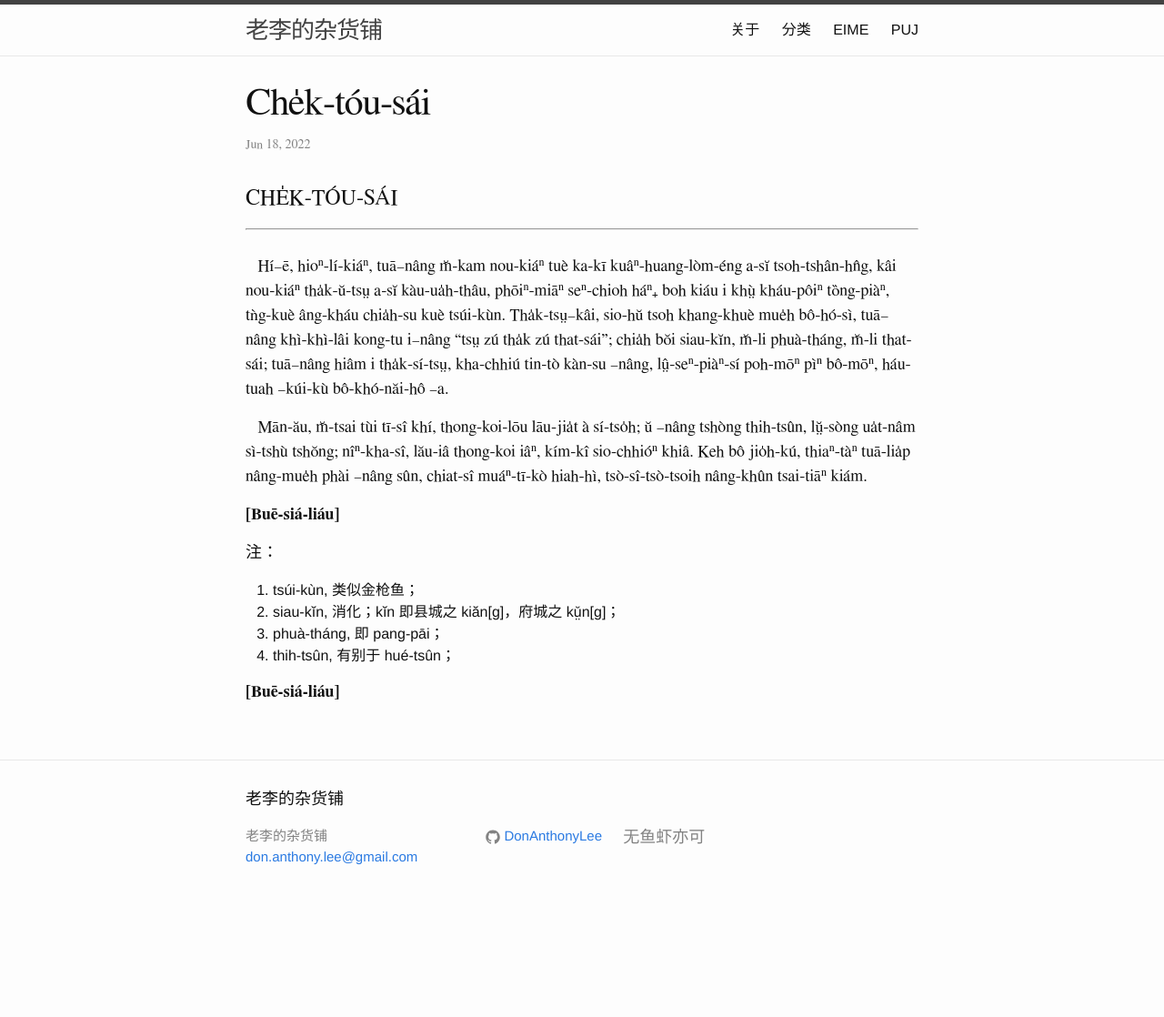
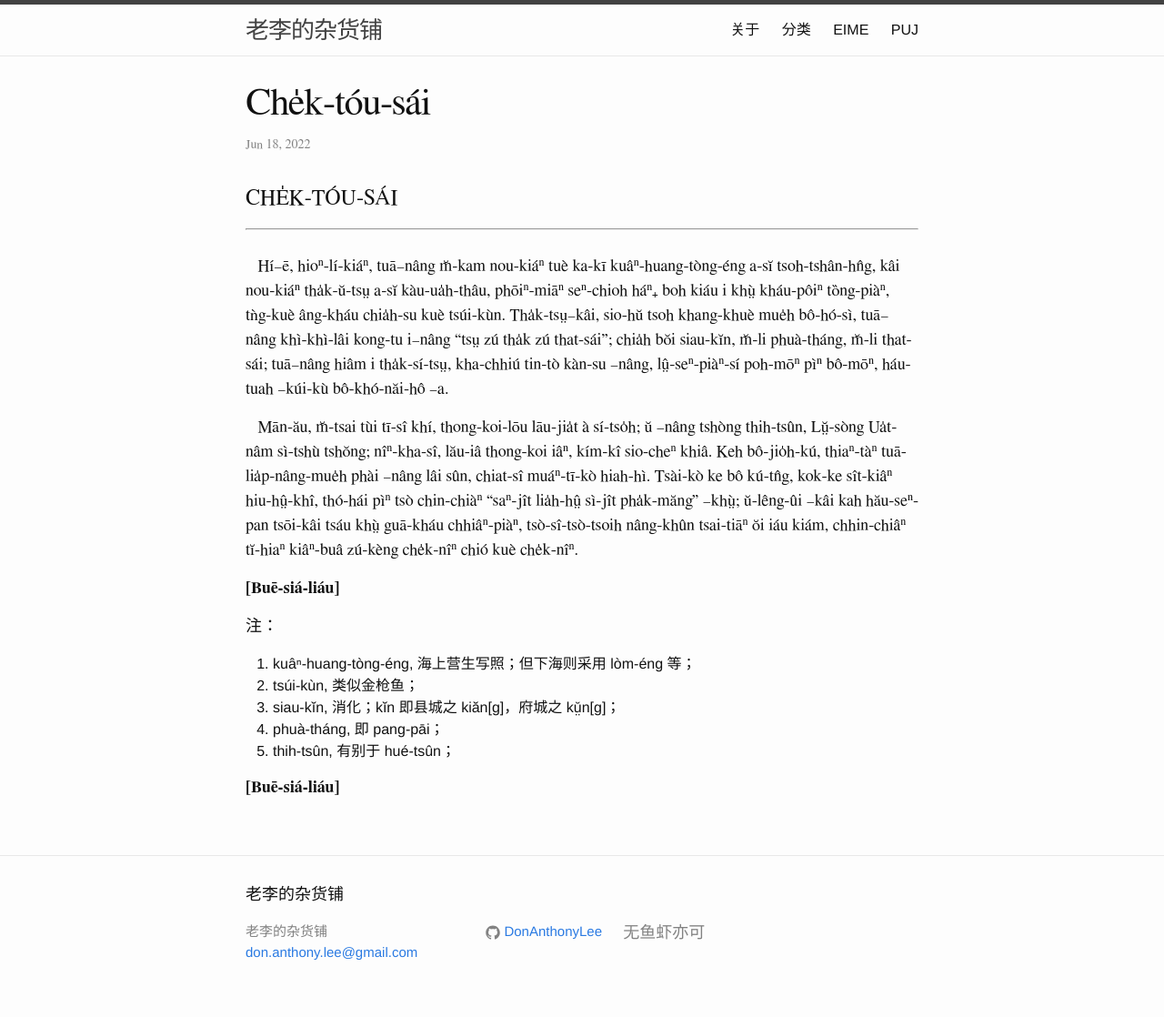
Before and after one commit to DonAnthonyLee/DonAnthonyLee.github.io, a Jekyll site: the page built from docs/puj/Che̍k-tóu-sái.md, in a window 1280 px wide. Shown: the whole page at 91% size. Built offline with Jekyll 4.4.1, drawn with Linux system fonts in a browser that asks for light colours; before the commit the page ends 1013 px from its top, so only the background shows below that.

Commit message:
update Che̍k-tóu-sái.md

```diff
--- a/docs/puj/Che̍k-tóu-sái.md
+++ b/docs/puj/Che̍k-tóu-sái.md
@@ -14,15 +14,14 @@
 </style>
 
 # CHE̍K-TÓU-SÁI
-<!-- <font size="2">Tsak--chiá: <em>Lău Lí</em></font> -->
+<!-- <font size="2">Tsak--chiá: <em>Hái-suaⁿ lău Lí</em></font> -->
 <hr>
 <br>
 &nbsp;&nbsp;
-Hí--ē, hioⁿ-lí-kiáⁿ, tuā--nâng m̆-kam nou-kiáⁿ tuè ka-kī kuâⁿ-huang-lòm-éng a-sĭ tsoh-tshân-hn̂g, kâi nou-kiáⁿ tha̍k-ŭ-tsṳ a-sĭ kàu-ua̍h-thâu, phōiⁿ-miāⁿ seⁿ-chioh háⁿ₊ boh kiáu i khṳ̀ kháu-pôiⁿ tȍng-piàⁿ, tǹg-kuè âng-kháu chia̍h-su kuè tsúi-kùn. Tha̍k-tsṳ--kâi, sio-hŭ tsoh khang-khuè mue̍h bô-hó-sì, tuā--nâng khì-khì-lâi kong-tu i--nâng "tsṳ zú tha̍k zú that-sái"; chia̍h bŏi siau-kĭn, m̆-li phuà-tháng, m̆-li that-sái; tuā--nâng hiâm i tha̍k-sí-tsṳ, kha-chhiú tin-tò kàn-su --nâng, lṳ̂-seⁿ-piàⁿ-sí poh-mōⁿ pìⁿ bô-mōⁿ, háu-tuah --kúi-kù bô-khó-năi-hô --a.
+Hí--ē, hioⁿ-lí-kiáⁿ, tuā--nâng m̆-kam nou-kiáⁿ tuè ka-kī kuâⁿ-huang-tòng-éng a-sĭ tsoh-tshân-hn̂g, kâi nou-kiáⁿ tha̍k-ŭ-tsṳ a-sĭ kàu-ua̍h-thâu, phōiⁿ-miāⁿ seⁿ-chioh háⁿ₊ boh kiáu i khṳ̀ kháu-pôiⁿ tȍng-piàⁿ, tǹg-kuè âng-kháu chia̍h-su kuè tsúi-kùn. Tha̍k-tsṳ--kâi, sio-hŭ tsoh khang-khuè mue̍h bô-hó-sì, tuā--nâng khì-khì-lâi kong-tu i--nâng "tsṳ zú tha̍k zú that-sái"; chia̍h bŏi siau-kĭn, m̆-li phuà-tháng, m̆-li that-sái; tuā--nâng hiâm i tha̍k-sí-tsṳ, kha-chhiú tin-tò kàn-su --nâng, lṳ̂-seⁿ-piàⁿ-sí poh-mōⁿ pìⁿ bô-mōⁿ, háu-tuah --kúi-kù bô-khó-năi-hô --a.
 
 &nbsp;&nbsp;
-Mān-ău, m̆-tsai tùi tī-sî khí, thong-koi-lōu lāu-jia̍t à sí-tso̍h; ŭ --nâng tshòng thih-tsûn, lṳ̆-sòng ua̍t-nâm sì-tshù tshŏng; nîⁿ-kha-sî, lău-iâ thong-koi iâⁿ, kím-kî sio-chhióⁿ khiâ. Keh bô jio̍h-kú, thiaⁿ-tàⁿ tuā-lia̍p nâng-mue̍h phài --nâng sûn, chiat-sî muáⁿ-tī-kò hiah-hì, tsò-sî-tsò-tsoih nâng-khûn tsai-tiāⁿ kiám.
-
+Mān-ău, m̆-tsai tùi tī-sî khí, thong-koi-lōu lāu-jia̍t à sí-tso̍h; ŭ --nâng tshòng thih-tsûn, Lṳ̆-sòng Ua̍t-nâm sì-tshù tshŏng; nîⁿ-kha-sî, lău-iâ thong-koi iâⁿ, kím-kî sio-cheⁿ khiâ. Keh bô-jio̍h-kú, thiaⁿ-tàⁿ tuā-lia̍p-nâng-mue̍h phài --nâng lâi sûn, chiat-sî muáⁿ-tī-kò hiah-hì. Tsài-kò ke bô kú-tn̂g, kok-ke sît-kiâⁿ hiu-hṳ̂-khî, thó-hái pìⁿ tsò chin-chiàⁿ "saⁿ-jît lia̍h-hṳ̂ sì-jît pha̍k-măng" --khṳ̀; ŭ-lêng-ûi --kâi kah hău-seⁿ-pan tsōi-kâi tsáu khṳ̀ guā-kháu chhiâⁿ-piàⁿ, tsò-sî-tsò-tsoih nâng-khûn tsai-tiāⁿ ŏi iáu kiám, chhin-chiâⁿ tĭ-hiaⁿ kiâⁿ-buâ zú-kèng che̍k-nîⁿ chió kuè che̍k-nîⁿ.
 
 
 **[Buē-siá-liáu]**
@@ -30,10 +29,11 @@
 
 注：
 
-1. tsúi-kùn, 类似金枪鱼；
-2. siau-kĭn, 消化；kĭn 即县城之 kiăn[g]，府城之 kṳ̆n[g]；
-3. phuà-tháng, 即 pang-pāi；
-4. thih-tsûn, 有别于 hué-tsûn；
+1. kuâⁿ-huang-tòng-éng, 海上营生写照；但下海则采用 lòm-éng 等；
+2. tsúi-kùn, 类似金枪鱼；
+3. siau-kĭn, 消化；kĭn 即县城之 kiăn[g]，府城之 kṳ̆n[g]；
+4. phuà-tháng, 即 pang-pāi；
+5. thih-tsûn, 有别于 hué-tsûn；
 
 
 **[Buē-siá-liáu]**
```
